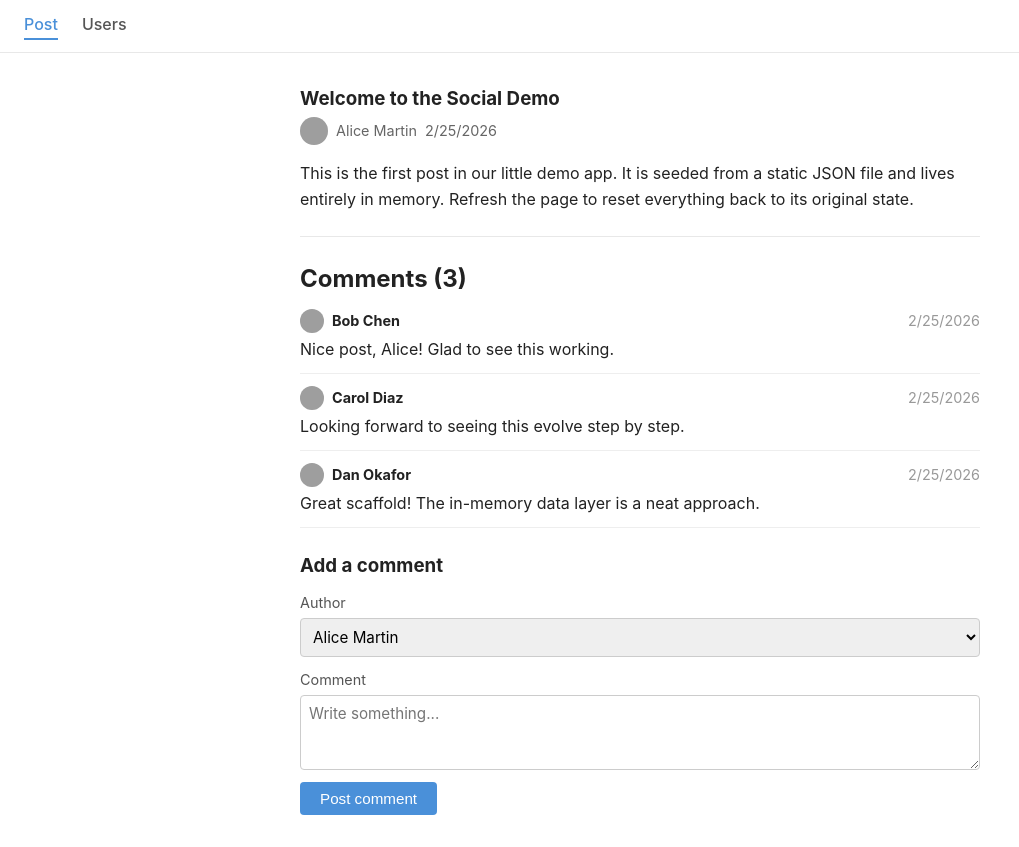
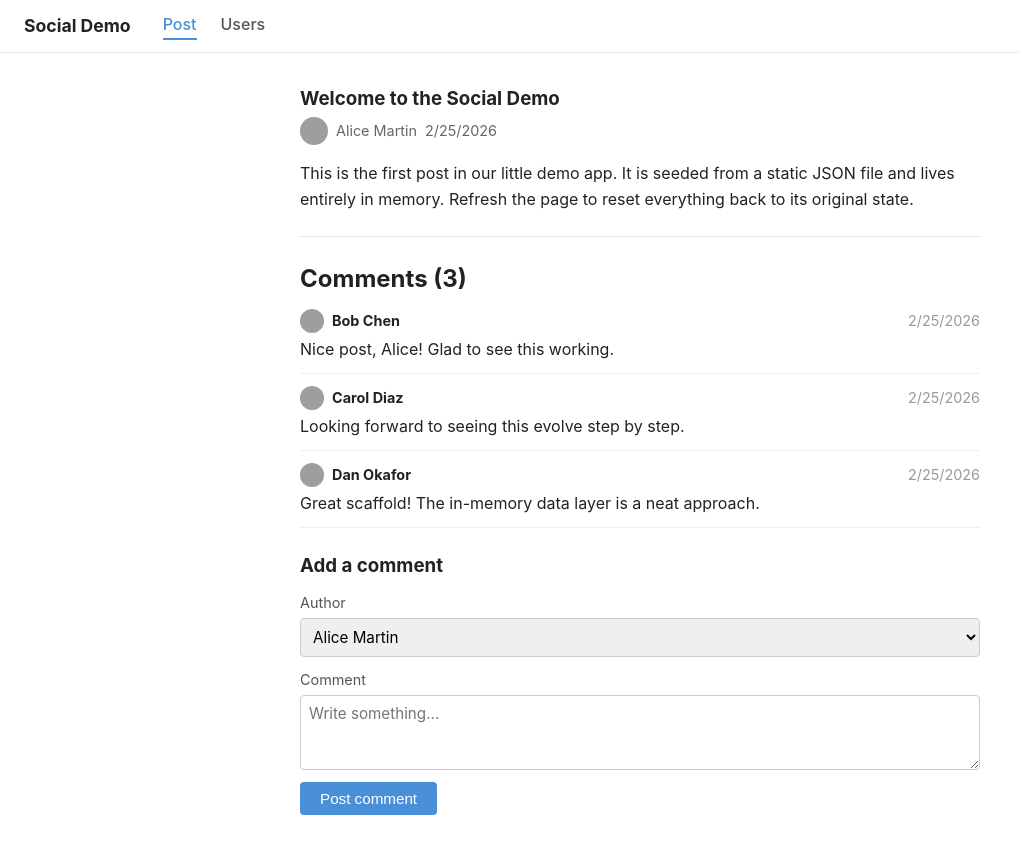
Before and after one commit to mooeypoo/experiment-genai-localization, a Vue app: page /#/post/post-1 in a window 1280 px wide. Shown: the whole page, without its empty margins (0-1019 px from the left). Built offline with nearby package versions, Linux system fonts and the light colour scheme; grey boxes are pictures that could not be loaded.

Commit message:
step-01: Basic UI structure with post view and users list
- Header + nav
- Post page
- Users page
- Comments display

```diff
--- a/src/App.vue
+++ b/src/App.vue
@@ -1,15 +1,11 @@
 <script setup>
-import { RouterLink, RouterView } from 'vue-router'
+import { RouterView } from 'vue-router'
+import AppHeader from './components/AppHeader.vue'
 </script>
 
 <template>
   <div id="shell">
-    <header>
-      <nav>
-        <RouterLink to="/post/post-1">Post</RouterLink>
-        <RouterLink to="/users">Users</RouterLink>
-      </nav>
-    </header>
+    <AppHeader />
     <main>
       <RouterView />
     </main>
@@ -38,28 +34,6 @@ body {
   flex-direction: column;
 }
 
-header {
-  border-bottom: 1px solid #e8e8e8;
-  padding: 0.75rem 1.5rem;
-}
-
-nav {
-  display: flex;
-  gap: 1.5rem;
-}
-
-nav a {
-  text-decoration: none;
-  color: #555;
-  font-weight: 500;
-  padding-bottom: 2px;
-}
-
-nav a.router-link-active {
-  color: #4a90d9;
-  border-bottom: 2px solid #4a90d9;
-}
-
 main {
   flex: 1;
   padding: 2rem 1.5rem;
--- /dev/null
+++ b/src/components/AppHeader.vue
@@ -0,0 +1,26 @@
+<script setup>
+import NavBar from './NavBar.vue'
+</script>
+
+<template>
+  <header class="app-header">
+    <span class="brand">Social Demo</span>
+    <NavBar />
+  </header>
+</template>
+
+<style scoped>
+.app-header {
+  display: flex;
+  align-items: center;
+  gap: 2rem;
+  padding: 0.75rem 1.5rem;
+  border-bottom: 1px solid #e8e8e8;
+}
+
+.brand {
+  font-weight: 700;
+  font-size: 1.1rem;
+  color: #222;
+}
+</style>
--- /dev/null
+++ b/src/components/NavBar.vue
@@ -0,0 +1,29 @@
+<script setup>
+import { RouterLink } from 'vue-router'
+</script>
+
+<template>
+  <nav class="nav-bar">
+    <RouterLink to="/post/post-1">Post</RouterLink>
+    <RouterLink to="/users">Users</RouterLink>
+  </nav>
+</template>
+
+<style scoped>
+.nav-bar {
+  display: flex;
+  gap: 1.5rem;
+}
+
+.nav-bar a {
+  text-decoration: none;
+  color: #555;
+  font-weight: 500;
+  padding-bottom: 2px;
+}
+
+.nav-bar a.router-link-active {
+  color: #4a90d9;
+  border-bottom: 2px solid #4a90d9;
+}
+</style>
```
Also changed, not shown: 2 other files (tests, documents, lock files or other folders).
